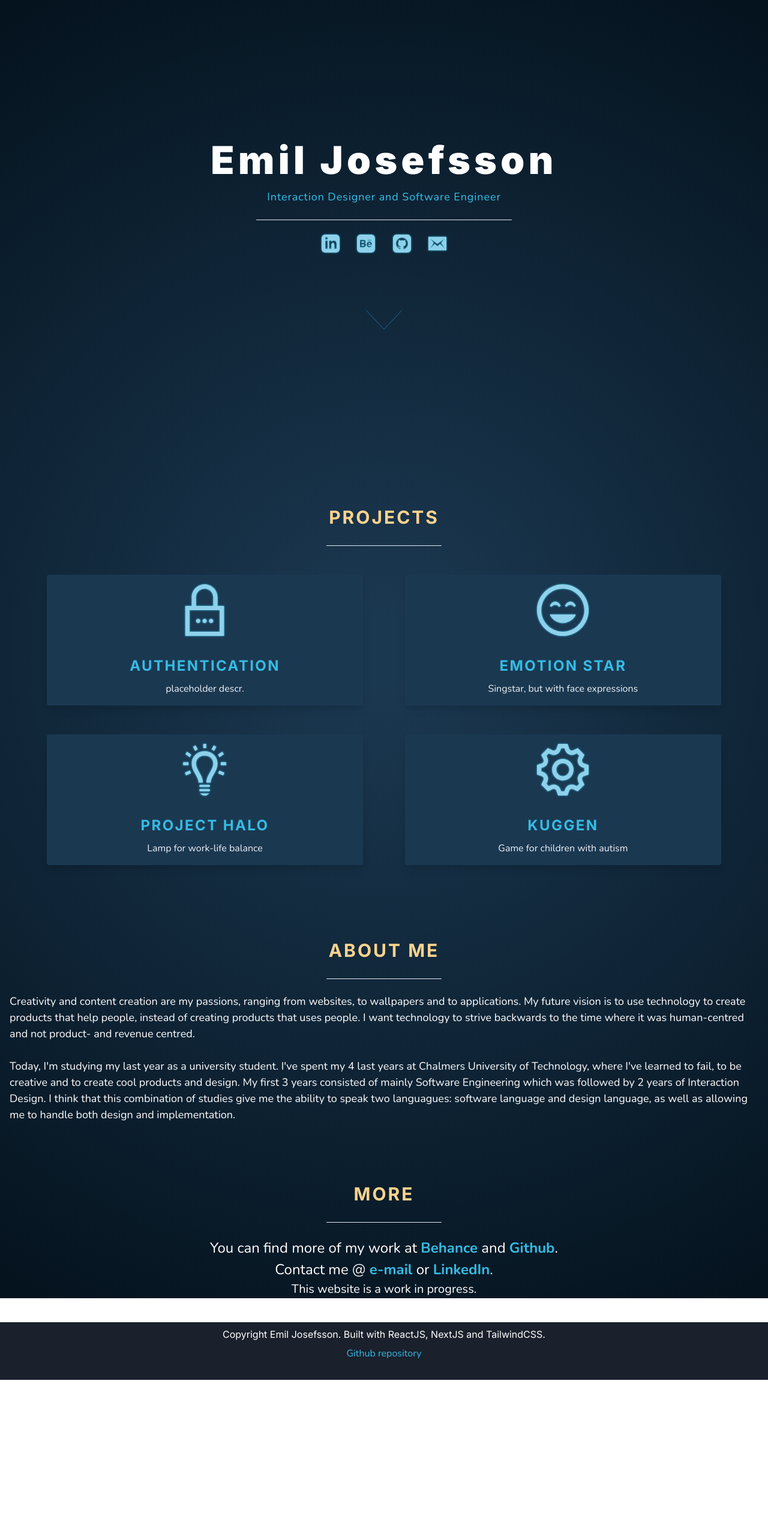
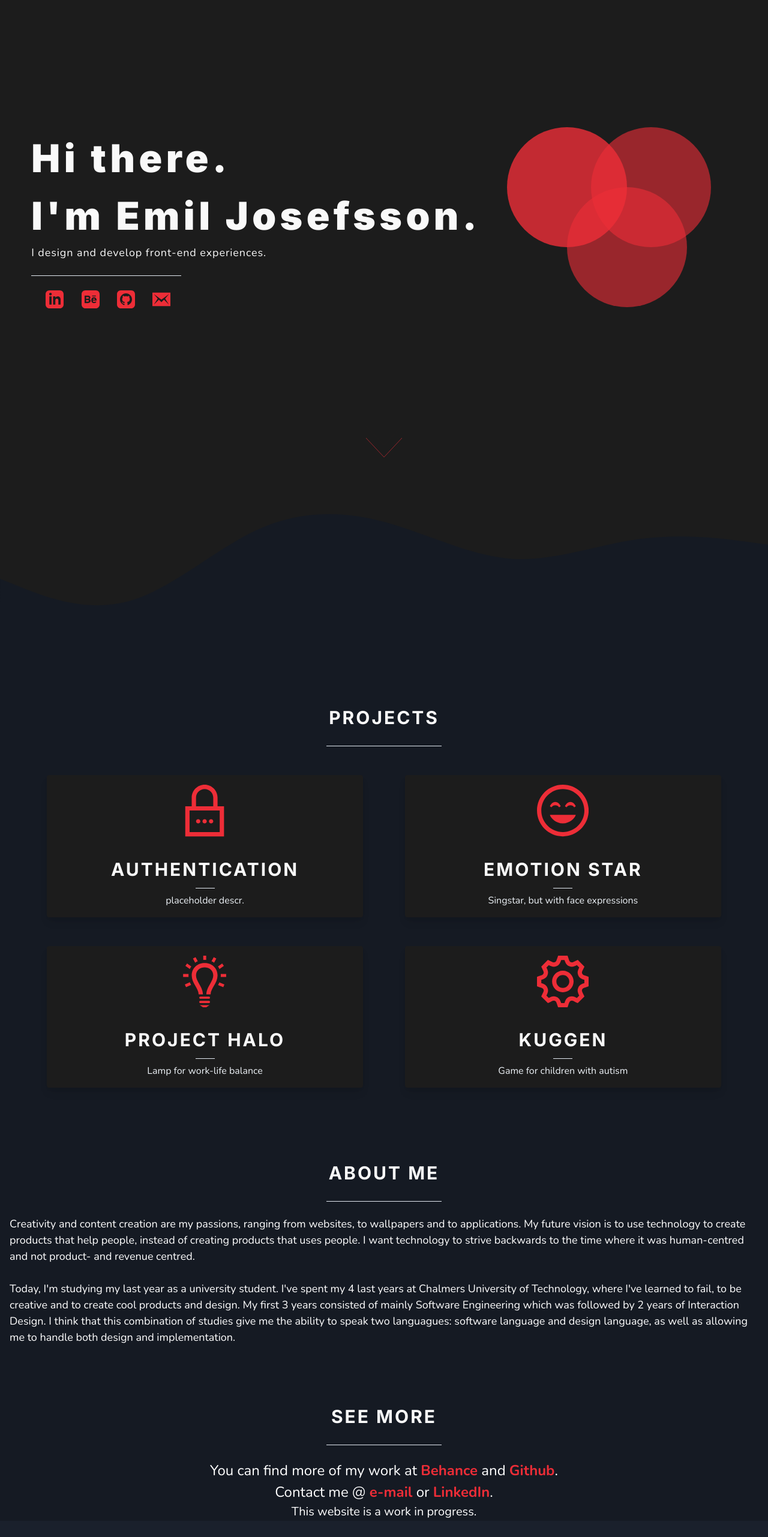
Before and after one commit to josefssonemil/portfolio-website-v2, a Next.js app: page / in a window 1280 px wide. Shown: the top 2562 px of the page at 60% size. Before the commit the page ends 2300 px from the top, so only its background shows below. Built offline with nearby package versions, Linux system fonts and the light colour scheme.

Commit message:
iteration 2 of look and feel

```diff
--- a/components/auth-hero.tsx
+++ b/components/auth-hero.tsx
@@ -13,7 +13,6 @@ const AuthHero = (props) => {
             backgroundImage: 'linear-gradient(0deg, rgba(21,26,35, 0.8), rgba(21,26,35, 0.8)), url(https://images.unsplash.com/photo-1519933045055-2e2d61a64bcf?ixlib=rb-1.2.1&ixid=eyJhcHBfaWQiOjEyMDd9&auto=format&fit=crop&w=3300&q=80)',
             backgroundPosition: 'center',
             backgroundSize: 'cover',
-            width: '100vw',
 
         }}>
 
--- a/components/footer.tsx
+++ b/components/footer.tsx
@@ -1,8 +1,8 @@
 const Footer = () => {
     return (
         <div className="w-full h-24 bg-gray-900">
-            <h1 className="font-main text-white text-center p-2">Copyright Emil Josefsson. Built with ReactJS, NextJS and TailwindCSS.</h1>
-            <h1 className="font-sub text-pBlue-3 text-center">
+            <h1 className="font-main text-white text-center p-2 pt-6">Copyright Emil Josefsson. Built with ReactJS, NextJS and TailwindCSS.</h1>
+            <h1 className="font-sub text-auth-red text-center">
                 <a className="" href="https://github.com/josefssonemil/portfolio-website-v2" target="_blank">Github repository</a>
             </h1>
         </div>
--- a/components/hero.tsx
+++ b/components/hero.tsx
@@ -2,21 +2,24 @@
 const Hero = (props) => {
 
     return (
+        <div className="bg-auth-foreground">
 
-        <div className="h-screen flex flex-col justify-center mx-auto text-center">
+            <div className="flex flex-col md:flex-row justify-center mx-auto pt-48 pb-24">
 
-            <h2 className="text-6xl font-black tracking-widest text-white font-main">
-                {props.name}
+
+                <div className="p-6">
+                    <h2 className="text-3xl text-center lg:text-6xl lg:text-left font-black tracking-widest text-auth-text font-main">
+                        Hi there.<br></br> I'm Emil Josefsson.
                  </h2>
 
-            <h2 className="text-lg font-medium text-pBlue-2 tracking-wider font-sub">
+                    <h2 className="text-md lg:text-lg text-center lg:text-left font-medium text-auth-text tracking-wider font-sub">
 
                         {props.subtitle}
                     </h2>
 
-            <hr className="w-1/3 mx-auto mt-6 text-pBlue-3"></hr>
+                    <hr className="w-1/3 mx-auto mt-6 lg:mx-0"></hr>
 
-            <div className="w-64 mx-auto p-6 flex flex-row justify-between">
+                    <div className="w-64 p-6 flex flex-row justify-between mx-auto lg:mx-0">
                         <a href="https://www.linkedin.com/in/emil-josefsson-23856b15a/" target="_blank">
                             <svg className="s-media" xmlns="http://www.w3.org/2000/svg" width="30" height="30" viewBox="0 0 24 24"><path d="M19 0h-14c-2.761 0-5 2.239-5 5v14c0 2.761 2.239 5 5 5h14c2.762 0 5-2.239 5-5v-14c0-2.761-2.238-5-5-5zm-11 19h-3v-11h3v11zm-1.5-12.268c-.966 0-1.75-.79-1.75-1.764s.784-1.764 1.75-1.764 1.75.79 1.75 1.764-.783 1.764-1.75 1.764zm13.5 12.268h-3v-5.604c0-3.368-4-3.113-4 0v5.604h-3v-11h3v1.765c1.396-2.586 7-2.777 7 2.476v6.759z" /></svg>
                         </a>
@@ -36,8 +39,20 @@ const Hero = (props) => {
                         </a>
                     </div>
 
+                </div>
 
 
+
+                <div className="lg:w-1/3 w-full">
+                    <svg height="100%" width="100%" className="">
+                        <circle cx="120" cy="120" r="100" fill="#ED2D37" fill-opacity="0.8" />
+                        <circle cx="220" cy="220" r="100" fill="#ED2D37" fill-opacity="0.6" />
+                        <circle cx="260" cy="120" r="100" fill="#ED2D37" fill-opacity="0.6" />
+                    </svg>
+                </div>
+
+
+            </div>
 
 
             <svg className="arrows mx-auto m-8">
@@ -48,7 +63,8 @@ const Hero = (props) => {
 
 
 
-
+            <svg className="" xmlns="http://www.w3.org/2000/svg" viewBox="0 0 1440 320"><path fill="#151A23" fill-opacity="1" d="M0,192L40,208C80,224,160,256,240,234.7C320,213,400,139,480,101.3C560,64,640,64,720,85.3C800,107,880,149,960,154.7C1040,160,1120,128,1200,117.3C1280,107,1360,117,1400,122.7L1440,128L1440,320L1400,320C1360,320,1280,320,1200,320C1120,320,1040,320,960,320C880,320,800,320,720,320C640,320,560,320,480,320C400,320,320,320,240,320C160,320,80,320,40,320L0,320Z"></path>
+            </svg>
 
 
         </div>
--- a/components/project-card.tsx
+++ b/components/project-card.tsx
@@ -15,7 +15,7 @@ const ProjectCard = (props) => {
 
         <Link href={props.href}>
 
-            <a className="card my-6 px-6 w-full overflow-hidden lg:w-5/12 xl:w-5/12 rounded shadow-lg bg-deepBlue-1">
+            <a className="card my-6 px-6 w-full overflow-hidden lg:w-5/12 xl:w-5/12 rounded shadow-lg bg-auth-foreground">
 
                 <div className="px-6 py-4 mx-auto text-center align-middle">
                     <svg className="card-icon mx-auto text-center" xmlns="http://www.w3.org/2000/svg" width="20%" height="20%" viewBox="0 0 24 24">
@@ -24,9 +24,10 @@ const ProjectCard = (props) => {
                 </div>
 
                 <div className="px-6 py-4 ">
-                    <div className="font-bold text-2xl mb-2 text-center uppercase tracking-widest text-pBlue-3 font-main">
+                    <div className="font-bold text-3xl mb-2 text-center uppercase tracking-widest text-auth-text font-main">
                         {props.name}
                     </div>
+                    <hr className="w-8 text-center mx-auto mb-2"></hr>
                     <p className="text-gray-200 text-center font-medium font-sub">
                         {props.description}
                     </p>
--- a/pages/auth.tsx
+++ b/pages/auth.tsx
@@ -199,9 +199,12 @@ export default function Auth() {
 
                     </p>
 
-                    <h1 className="text-2xl tracking-wide font-bold uppercase font-main text-auth-red my-10">Prototype Phase one</h1>
+                    <h1 className="text-2xl tracking-wide font-bold uppercase font-main text-auth-red mt-10">Prototype Phase one</h1>
 
 
+                    <h1 className=" font-bold text-4xl text-auth-text">
+                        Strategic design.
+                    </h1>
                 </div>
 
 
--- a/pages/index.tsx
+++ b/pages/index.tsx
@@ -11,20 +11,20 @@ import Footer from '../components/footer'
 export default function Home() {
   return (
 
-    <div className="">
+    <div className="bg-auth-background">
 
       <Head>
         <title>Emil Josefsson</title>
 
       </Head>
 
+      <Hero name="Emil Josefsson" subtitle="I design and develop front-end experiences." />
 
 
-      <div className="test">
-        <Hero name="Emil Josefsson" subtitle="Interaction Designer and Software Engineer" />
+      <div className=" ">
 
-        <div className="container mx-auto px-4 m-10">
-          <h1 className="heading text-3xl tracking-widest font-bold text-orange-300 text-center font-main">Projects</h1>
+        <div className="container mx-auto px-4">
+          <h1 className="heading text-3xl tracking-widest font-bold text-auth-text text-center font-main mt-24">Projects</h1>
           <hr className="mx-auto w-48 my-6"></hr>
 
 
@@ -69,7 +69,7 @@ export default function Home() {
 
 
 
-          <h1 className="heading text-3xl tracking-widest font-bold text-orange-300 text-center font-main mt-24">About me</h1>
+          <h1 className="heading text-3xl tracking-widest font-bold text-auth-text text-center font-main mt-24">About me</h1>
           <hr className="mx-auto w-48 my-6"></hr>
 
           <p className="text-lg font-sub text-white">
@@ -87,17 +87,17 @@ export default function Home() {
 
 
 
-          <h1 className="heading text-3xl tracking-widest font-bold text-orange-300 text-center font-main mt-24">More</h1>
+          <h1 className="heading text-3xl tracking-widest font-bold text-auth-text text-center font-main mt-24">See More</h1>
           <hr className="mx-auto w-48 my-6"></hr>
 
 
           <h1 className="text-2xl font-sub text-white text-center">
-            You can find more of my work at <a className="text-pBlue-3 font-bold" href="https://www.behance.net/emiljosefsson" target="_blank">Behance</a> and <a className="text-pBlue-3 font-bold" href="https://www.github.com/josefssonemil" target="_blank">Github</a>.
+            You can find more of my work at <a className="text-auth-red font-bold" href="https://www.behance.net/emiljosefsson" target="_blank">Behance</a> and <a className="text-auth-red font-bold" href="https://www.github.com/josefssonemil" target="_blank">Github</a>.
             </h1>
 
 
           <h1 className="text-2xl font-sub text-white text-center">
-            Contact me @ <a className="text-pBlue-3 font-bold" href="mailto:emil.josefsson97@gmail.com" target="_blank">e-mail</a> or <a className="text-pBlue-3 font-bold" href="https://www.linkedin.com/in/emil-josefsson-23856b15a/" target="_blank">LinkedIn</a>.
+            Contact me @ <a className="text-auth-red font-bold" href="mailto:emil.josefsson97@gmail.com" target="_blank">e-mail</a> or <a className="text-auth-red font-bold" href="https://www.linkedin.com/in/emil-josefsson-23856b15a/" target="_blank">LinkedIn</a>.
             </h1>
 
           <h3 className="text-xl text-center font-sub text-white">This website is a work in progress.</h3>
--- a/styles/globals.css
+++ b/styles/globals.css
@@ -10,6 +10,8 @@ body {
 
 
 }
+
+.flip {}
 
 .test {
   background: radial-gradient(circle, rgba(27, 56, 81, 1) 4%, rgba(4, 18, 29, 1) 100%);
@@ -30,8 +32,9 @@ a {
 
 
 .s-media {
-  fill: #8ED1EA;
-  filter: drop-shadow(0 0 0.1rem #34C4EC);
+  /* fill: #8ED1EA; */
+  fill: #ED2D37;
+  /* filter: drop-shadow(0 0 0.1rem #34C4EC); */
 }
 
 .s-media:hover {
@@ -42,12 +45,11 @@ a {
 .card {}
 
 .card:hover {
-  filter: drop-shadow(0 0 0.1rem #34C4EC);
+  filter: drop-shadow(0 0 0.1rem #ED2D37);
 }
 
 .card-icon {
-  fill: #8ED1EA;
-  filter: drop-shadow(0 0 0.1rem #34C4EC);
+  fill: #ED2D37;
 
 }
 
@@ -81,7 +83,7 @@ a {
 }
 
 .arrows path {
-  stroke: #2994D1;
+  stroke: #ED2D37;
   fill: transparent;
   stroke-width: 1px;
   animation: arrow 2s infinite;
```
Lines whose indentation alone changed are shown as unchanged.
